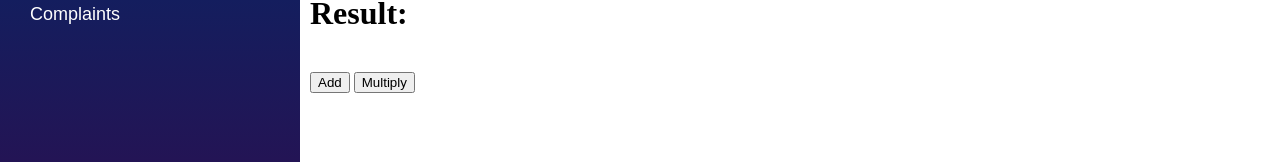
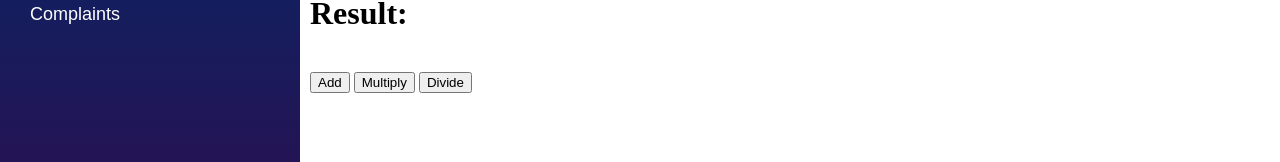
Before and after one commit to dasingh9/my-portal, a plain HTML site: page index.html in a window 1280 px wide. Shown: the part 158-320 px from the top of the page. Drawn offline with Linux system fonts and the light colour scheme.

Commit message:
Add divide function

```diff
--- a/arithmetic-calculator.js
+++ b/arithmetic-calculator.js
@@ -15,3 +15,18 @@ function multiplyNumbers() {
     let result = num1 * num2;
     document.getElementById("result").innerText = result;
 }
+
+function divideNumbers() {
+    let num1 = document.getElementById("num1").value;
+    let num2 = document.getElementById("num2").value;
+    num1 = Number(num1);
+    num2 = Number(num2);
+
+    if(num2 == 0) {
+        const errorMessage = "Invalid value for denominator";
+        console.error(errorMessage);
+    }
+
+    let result = num1 / num2;
+    document.getElementById("result").innerText = result;
+}
--- a/index.html
+++ b/index.html
@@ -65,8 +65,7 @@
 
                 <button onclick="addNumbers()">Add</button>
                 <button onclick="multiplyNumbers()">Multiply</button>
-
-
+                <button onclick="divideNumbers()">Divide</button>
             </div>
         </div>
     </div>
```
